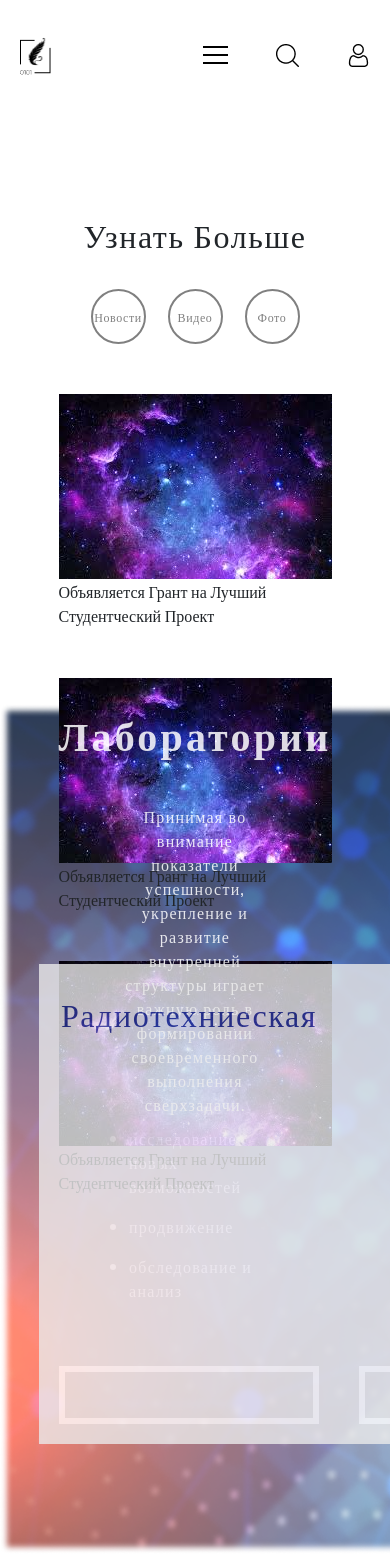
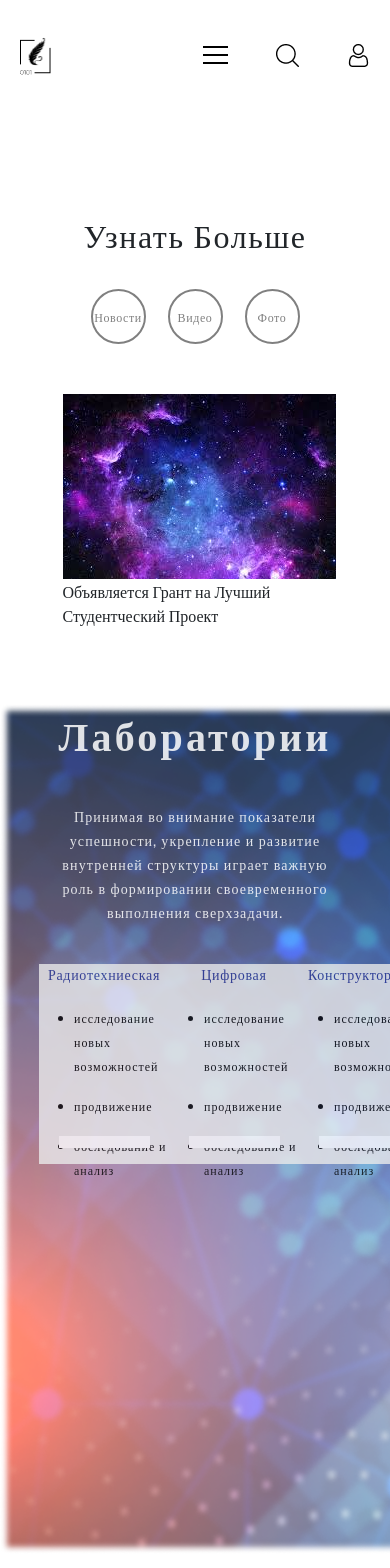
Before and after one commit to NEONSik/digitalfaculty-front, an Angular app: page / in a window 390 px wide. Shown: the top 1568 px of the page. Built offline with nearby package versions, Linux system fonts and the light colour scheme.

Commit message:
fixed laboratory

```diff
--- a/src/app/components/pages/main/main.component.scss
+++ b/src/app/components/pages/main/main.component.scss
@@ -206,6 +206,7 @@
     height: 100%;
     width: 100%;
     position: absolute;
+
   }
 
   &__title {
@@ -223,6 +224,15 @@
     margin-right: auto;
     display: flex;
     @include font-oswald-16-normal;
+
+    @media (max-width: 650px) {
+      width: 80%;
+      font-size: 14px;
+    }
+
+    @media (max-width: 720px){
+      width: 70%;
+    }
   }
 
   &__main {
@@ -233,16 +243,42 @@
     margin-left: auto;
     margin-right: auto;
 
+    @media (max-width: 1024px){
+      height: 90%;
+
+    }
+
     &__block {
       display: flex;
       flex-direction: column;
       width: 300px;
       height: 480px;
-      margin: 0 auto;
+      margin-left: auto;
+      margin-right: auto;
       align-items: center;
+      justify-content: center;
       opacity: 0.8;
       background-color:$light-gray;
       color:$dark-blue;
+
+      @media (max-width: 1200px){
+        width: 250px;
+      }
+
+      @media (max-width: 1024px){
+        width: 200px;
+        height: 400px;
+      }
+
+      @media (max-width: 820px){
+        width: 170px;
+        height: 300px;
+      }
+
+      @media (max-width: 670px){
+        width: 130px;
+        height: 200px;
+      }
 
       &__title {
         display: flex;
@@ -252,13 +288,51 @@
         width: 300px;
         height: 50px;
         @include font-oswald-32-normal;
+
+        @media (max-width: 1024px) {
+          width: 200px;
+          height: 50px;
+          font-size: 24px;
+          margin-top: 10px;
+        }
+
+        @media (max-width: 820px){
+          width: 100px;
+          height: 5px;
+          font-size: 16px;
+        }
+
+        @media (max-width: 670px){
+          width: 70px;
+          height: 5px;
+          font-size: 14px;
+        }
+
       }
 
       &__subtitle {
         width: 200px;
         height: 300px;
         margin-top: 90px;
+        color: black !important;
         @include font-oswald-16-normal-left;
+
+        @media (max-width: 1024px) {
+          width: 140px;
+          height: 200px;
+          margin-top: 30px;
+        }
+
+        @media (max-width: 820px){
+          width: 140px;
+          height: 175px;
+          font-size: 14px;
+        }
+
+        @media (max-width: 630px) {
+          height: 110px;
+          font-size: 12px;
+        }
       }
 
       &__button {
@@ -266,6 +340,17 @@
         height: 70px;
         border: white solid 6px;
         margin-bottom: 20px;
+
+        @media (max-width: 1200px) {
+          width: 80%;
+          height: 15%;
+        }
+
+        @media (max-width: 1024px){
+          width: 70%;
+          height: 10%;
+          margin-top: 20px;
+        }
       }
     }
   }
--- a/src/app/components/ui/ui-news/ui-news.component.scss
+++ b/src/app/components/ui/ui-news/ui-news.component.scss
@@ -39,16 +39,14 @@
       display: flex;
       justify-content: space-between;
 
-      @media (max-width: 1000px) {
+      @media (max-width: 900px) {
         display: flex;
-        flex-direction: column;
-        width: max-content;
+        width: 285px;
+        overflow: hidden;
         height: 800px;
         margin-right: auto;
         margin-left: auto;
       }
-
-
     }
   }
 
```
